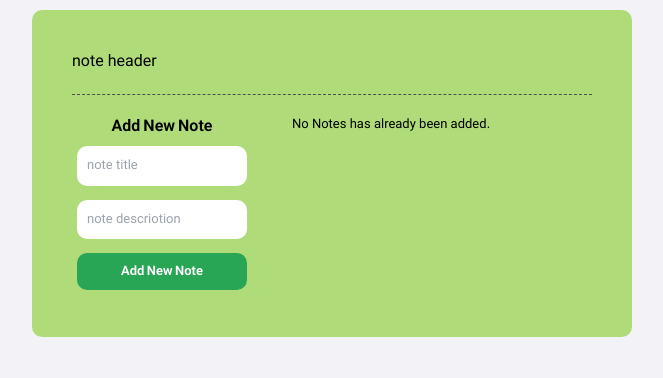
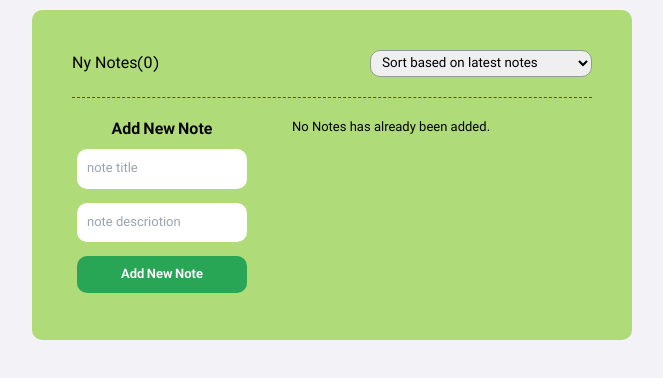
Before and after one commit to easmmava/note-app, a React (Vite) app: page / in a window 1280 px wide. Shown: the top 378 px of the page, without its empty margins (308-971 px from the left). Built offline with nearby package versions, Linux system fonts and the light colour scheme.

Commit message:
commit 7

```diff
--- a/src/App.css
+++ b/src/App.css
@@ -11,21 +11,22 @@
 .note-header {
   display: flex;
   align-items: center;
-    justify-content:space-between;
+  justify-content: space-between;
   border-bottom: 1px dashed rgb(79, 79, 79);
   padding-bottom: 20px;
   margin-bottom: 20px;
 }
 
-  .note-header select{
-    font-size: small;
-    padding: 3px 5px;
+.note-header select {
+  font-size: smaller;
+  padding: 3px 7px;
   margin-left: 70px;
-    border-radius: 50px;
+  border-radius: 10px;
   outline: none;
+  border: 1px solid rgb(150, 155, 148);
 }
 
-  .note-header h2{
+.note-header h2 {
   font-size: x-large;
   font-weight: bolder;
 }
@@ -60,7 +61,7 @@
 
 .btn {
   font-size: small;
-    background-color:  rgb(41, 165, 86);
+  background-color: rgb(41, 165, 86);
   color: white;
   height: 37px;
   margin: 7px 0px;
@@ -104,7 +105,7 @@
 }
 
 button {
-    color: rgb(41, 165, 86);;
+  color: rgb(41, 165, 86);
   margin: 10px;
 }
 
@@ -112,7 +113,6 @@
   text-decoration-line: line-through;
   opacity: 50%;
 }
-
 
 .note-status {
   display: flex;
--- a/src/App.jsx
+++ b/src/App.jsx
@@ -1,10 +1,12 @@
 import "./App.css";
 import AddNewNote from "./components/AddNewNote";
+import NoteHeader from "./components/NoteHeader";
 import NoteList from "./components/NoteList";
 import NoteStatus from "./components/NoteStatus";
 import { useState } from "react";
 function App() {
   const [notes, setNotes] = useState([]);
+  const [sortBy, setSortBy] = useState("latest");
 
   const handelAddNote = (newNote) => {
     setNotes((prevNotes) => [...prevNotes, newNote]);
@@ -25,13 +27,18 @@
 
   return (
     <div className="container">
-      <div className="note-header">note header</div>
+      <NoteHeader
+        notes={notes}
+        sortBy={sortBy}
+        onSort={(e) => setSortBy(e.target.value)}
+      />
       <div className="note-app">
         <AddNewNote onAddNote={handelAddNote} />
         <div className="note-section">
           <NoteStatus notes={notes} />
           <NoteList
             notes={notes}
+            sortBy={sortBy}
             onDelete={handleDeleteNote}
             onComplete={handleCompleteNote}
           />
--- /dev/null
+++ b/src/components/NoteHeader.jsx
@@ -0,0 +1,17 @@
+import { useState } from "react";
+
+function NoteHeader({ notes , sortBy, onSort }) {
+
+    return (
+    <div className="note-header">
+      <h1>Ny Notes({notes.length})</h1>
+      <select value={sortBy} onChange={onSort}>
+        <option value="latest">Sort based on latest notes</option>
+        <option value="earliest">Sort based on earliest notes</option>
+        <option value="completed">Sort based on completed notes</option>
+      </select>
+    </div>
+  );
+}
+
+export default NoteHeader;
--- a/src/components/NoteList.jsx
+++ b/src/components/NoteList.jsx
@@ -1,9 +1,28 @@
 import "../App.css";
 
-function NoteList({ notes , onDelete, onComplete}) {
+function NoteList({ notes , onDelete, onComplete, sortBy}) {
+
+
+  let sortedNotes = notes;
+  if (sortBy === "earliest")
+    sortedNotes = [...notes].sort(
+      (a, b) => new Date(a.createdAt) - new Date(b.createdAt)
+    );
+
+  if (sortBy === "latest")
+    sortedNotes = [...notes].sort(
+      (a, b) => new Date(b.createdAt) - new Date(a.createdAt)
+    );
+
+  if (sortBy === "completed")
+    sortedNotes = [...notes].sort(
+      (a, b) => Number(a.completed) - Number(b.completed)
+    );
+
+
   return (
     <div className="note-list">
-      {notes.map((note) => (
+      {sortedNotes.map((note) => (
         <NoteItem key={note.id} note={note} onDelete={onDelete} onComplete={onComplete}/>
       ))}
     </div>
```
Lines whose indentation alone changed are shown as unchanged.
